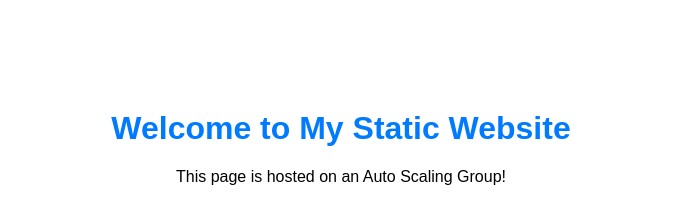
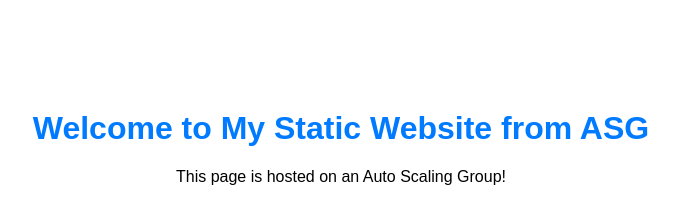
Before and after one commit to nitron18/cicd-test, a website: page public/index.html in a window 1280 px wide. Shown: the whole page, without its empty margins (299-978 px from the left). Drawn offline with Linux system fonts and the light colour scheme.

Commit message:
changed index.html file in h1

```diff
--- a/public/index.html
+++ b/public/index.html
@@ -7,7 +7,7 @@
     <link rel="stylesheet" href="style.css">
 </head>
 <body>
-    <h1>Welcome to My Static Website</h1>
+    <h1>Welcome to My Static Website from ASG </h1>
     <p>This page is hosted on an Auto Scaling Group!</p>
 </body>
 </html>
```
